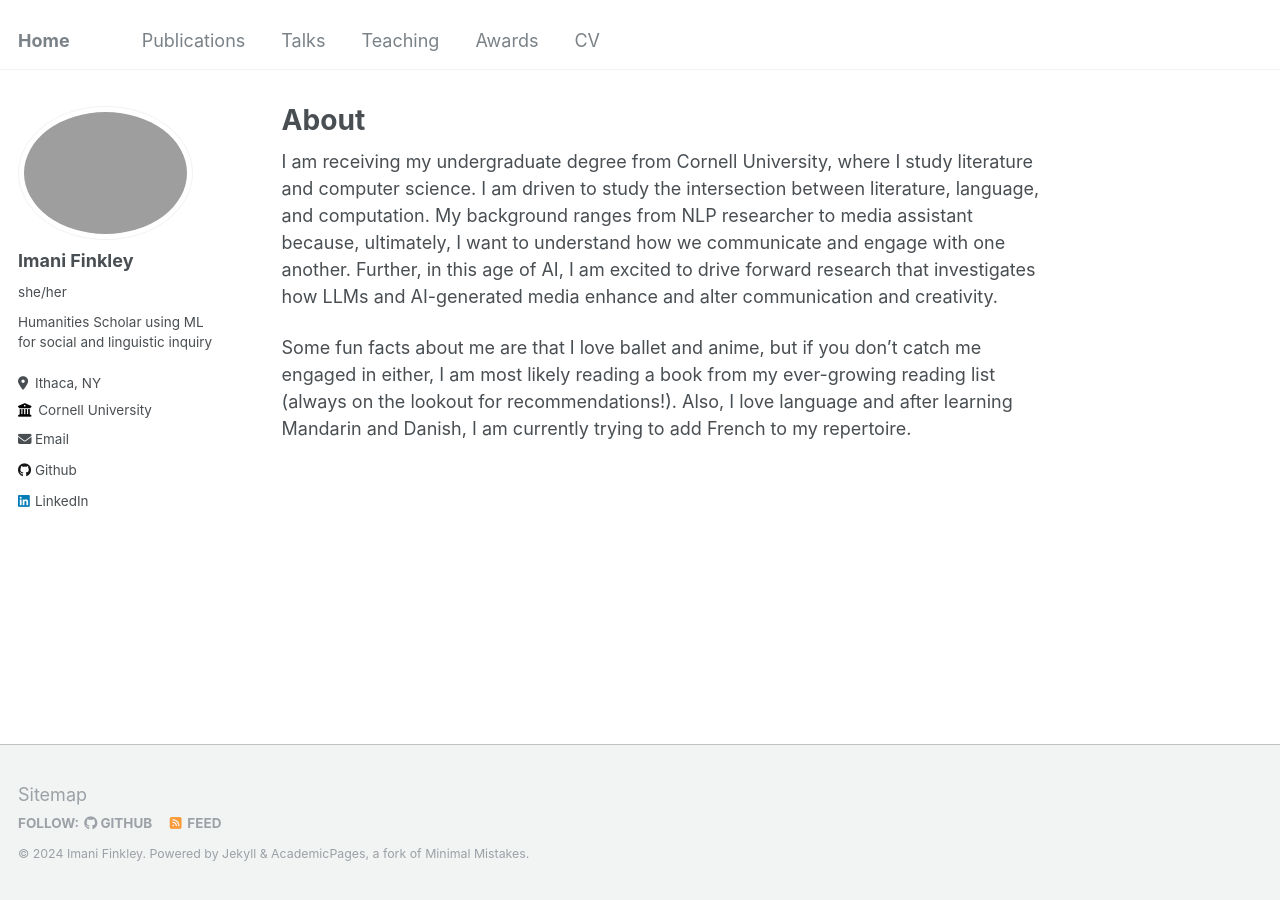
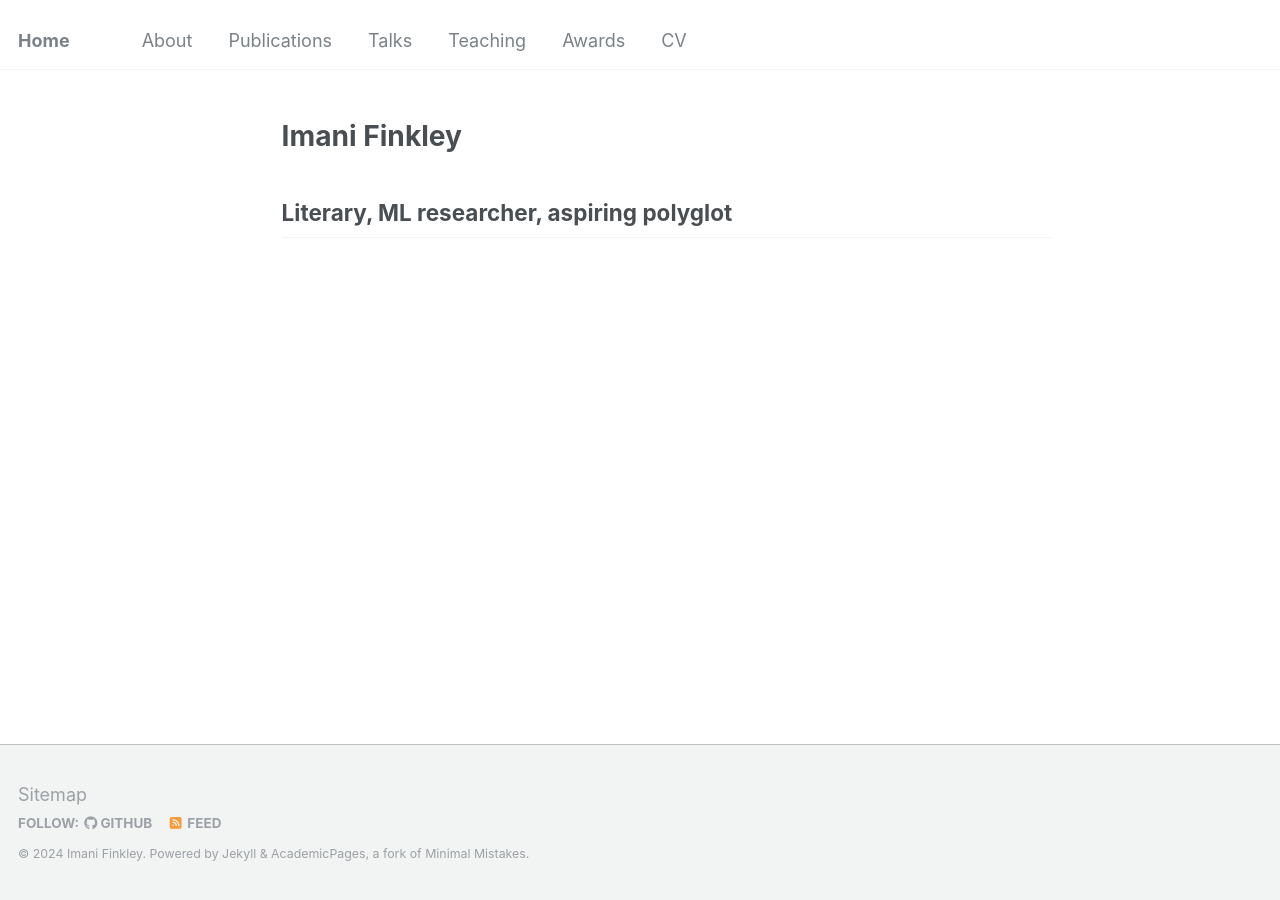
Before and after one commit to imanif/imanif.github.io, a Jekyll site: the page built from _pages/home.md, in a window 1280 px wide. Built offline with Jekyll 4.4.1, drawn with Linux system fonts in a browser that asks for light colours.

Commit message:
new home page

```diff
--- a/_config.yml
+++ b/_config.yml
@@ -12,7 +12,7 @@ title                    : "Home"
 title_separator          : "-"
 name                     : &name "Imani Finkley"
 description              : &description "personal description"
-url                      : https://imanif.github.io # the base hostname & protocol for your site e.g. "https://mmistakes.github.io"
+url                      : https://imanif.github.io # the base hostname & protocol for your site
 baseurl                  : "" # the subpath of your site, e.g. "/blog"
 repository               : "imanif/imanif.github.io"
 
@@ -28,7 +28,7 @@ author:
   location         : "Ithaca, NY"
   employer         : "Cornell University"
   uri              : # URL
-  email            : "ief4@cornell.edu"
+  email            : "imaniefinkley@gmail.com"
 
   # Academic websites
   arxiv            : # URL - Update with the correct link to your profile
--- a/_data/navigation.yml
+++ b/_data/navigation.yml
@@ -1,5 +1,8 @@
 # main links links
 main:
+  - title: "About"
+    url: /about/
+
   - title: "Publications"
     url: /publications/
 
--- /dev/null
+++ b/_pages/home.md
@@ -0,0 +1,11 @@
+---
+permalink: /
+title: ""
+author_profile: false
+---
+
+
+
+
+# Imani Finkley
+## Literary, ML researcher, aspiring polyglot
```
Also changed, not shown: _pages/about.md (+1 -1 lines).
